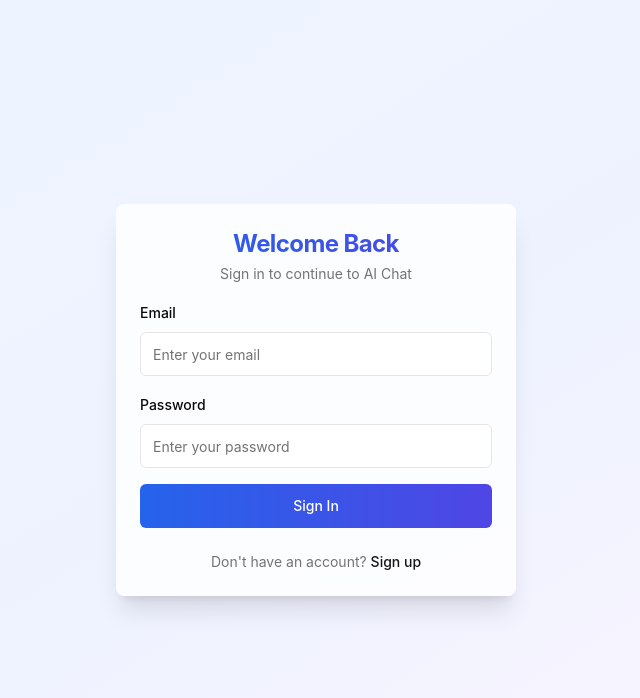
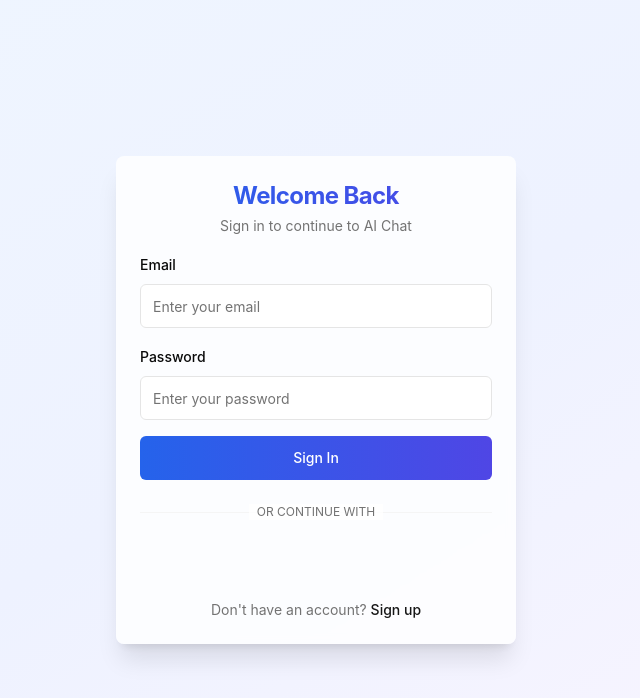
Before and after one commit to se7ensam/proto, a React (Vite) app in the folder frontend/: page / in a window 1280 px wide. Shown: the top 698 px of the page, without its empty margins (324-964 px from the left). Built offline with nearby package versions, Linux system fonts and the light colour scheme; no server answers.

Commit message:
Updated with oauth redirect page and login package

```diff
--- a/frontend/package.json
+++ b/frontend/package.json
@@ -18,6 +18,7 @@
     "@radix-ui/react-menubar": "^1.1.16",
     "@radix-ui/react-scroll-area": "^1.2.10",
     "@radix-ui/react-slot": "^1.2.4",
+    "@react-oauth/google": "^0.13.4",
     "class-variance-authority": "^0.7.1",
     "clsx": "^2.1.1",
     "framer-motion": "^12.26.2",
--- a/frontend/src/components/LoginPage.tsx
+++ b/frontend/src/components/LoginPage.tsx
@@ -5,6 +5,7 @@ import { Input } from '@/components/ui/input'
 import { Card, CardContent, CardDescription, CardHeader, CardTitle } from '@/components/ui/card'
 import { Alert, AlertDescription } from '@/components/ui/alert'
 import { AlertCircle } from 'lucide-react'
+import { GoogleLogin } from '@react-oauth/google'
 
 interface LoginPageProps {
     onLoginSuccess: () => void
@@ -34,6 +35,23 @@ export default function LoginPage({ onLoginSuccess }: LoginPageProps) {
             onLoginSuccess()
         } catch (err: any) {
             setError(err.message)
+        } finally {
+            setLoading(false)
+        }
+    }
+
+    const handleGoogleSuccess = async (credentialResponse: any) => {
+        setError('')
+        setLoading(true)
+        try {
+            if (!credentialResponse.credential) {
+                throw new Error('No credential received from Google')
+            }
+            const result = await apiService.loginWithGoogle(credentialResponse.credential)
+            apiService.setToken(result.token)
+            onLoginSuccess()
+        } catch (err: any) {
+            setError(err.message || 'Google Login failed')
         } finally {
             setLoading(false)
         }
@@ -94,6 +112,26 @@ export default function LoginPage({ onLoginSuccess }: LoginPageProps) {
                         </Button>
                     </form>
 
+                    <div className="relative mt-6 mb-4">
+                        <div className="absolute inset-0 flex items-center">
+                            <span className="w-full border-t border-muted" />
+                        </div>
+                        <div className="relative flex justify-center text-xs uppercase">
+                            <span className="bg-white/80 dark:bg-card/80 px-2 text-muted-foreground">
+                                Or continue with
+                            </span>
+                        </div>
+                    </div>
+
+                    <div className="flex justify-center">
+                        <GoogleLogin
+                            onSuccess={handleGoogleSuccess}
+                            onError={() => setError('Google Login Failed')}
+                            theme="filled_black"
+                            shape="rectangular"
+                        />
+                    </div>
+
                     <div className="mt-6 text-center">
                         <p className="text-sm text-muted-foreground">
                             {isLogin ? "Don't have an account? " : "Already have an account? "}
--- a/frontend/src/main.tsx
+++ b/frontend/src/main.tsx
@@ -2,12 +2,15 @@ import React from 'react'
 import ReactDOM from 'react-dom/client'
 import App from './App.tsx'
 import { ThemeProvider } from './components/theme-provider.tsx'
+import { GoogleOAuthProvider } from '@react-oauth/google'
 import './index.css'
 
 ReactDOM.createRoot(document.getElementById('root')!).render(
   <React.StrictMode>
-    <ThemeProvider attribute="class" defaultTheme="system" enableSystem>
-      <App />
-    </ThemeProvider>
+    <GoogleOAuthProvider clientId={import.meta.env.VITE_GOOGLE_CLIENT_ID}>
+      <ThemeProvider attribute="class" defaultTheme="system" enableSystem>
+        <App />
+      </ThemeProvider>
+    </GoogleOAuthProvider>
   </React.StrictMode>,
 )
```
Also changed, not shown: 1 other file (tests, documents, lock files or other folders).
